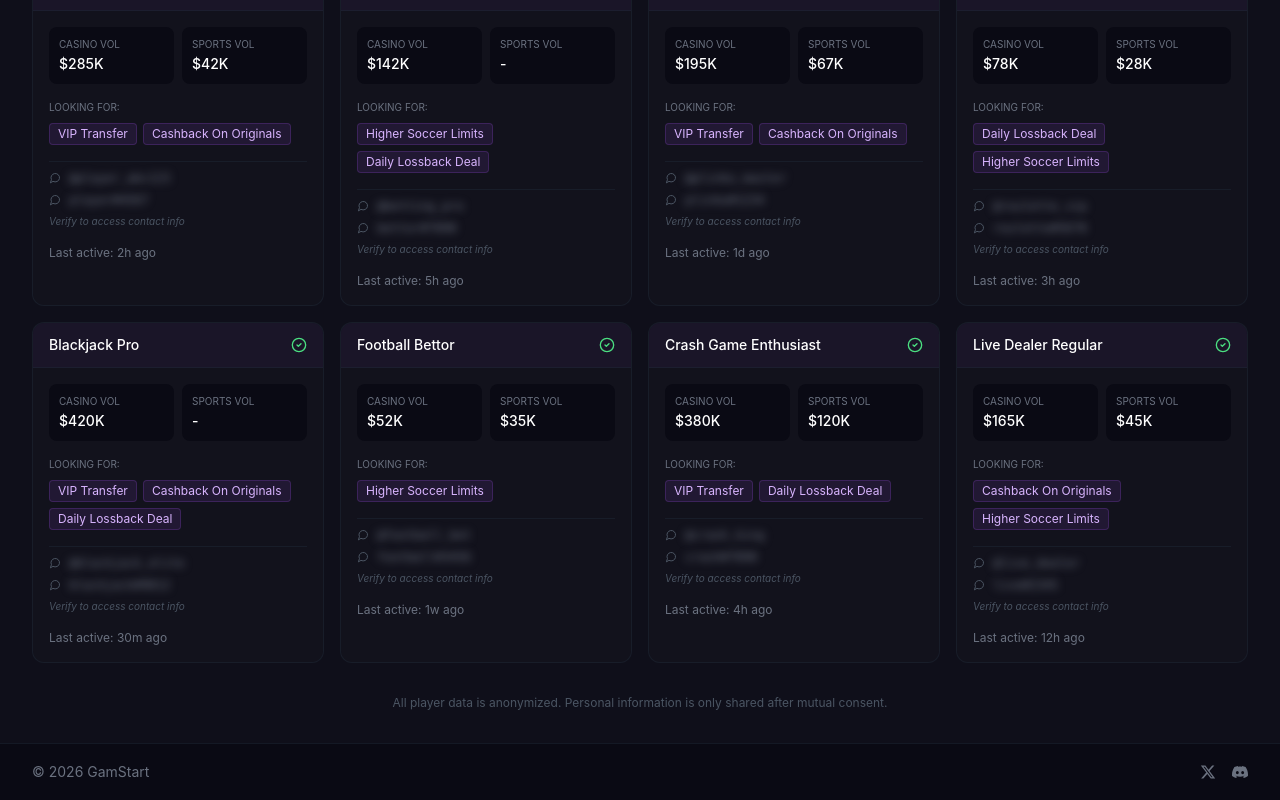
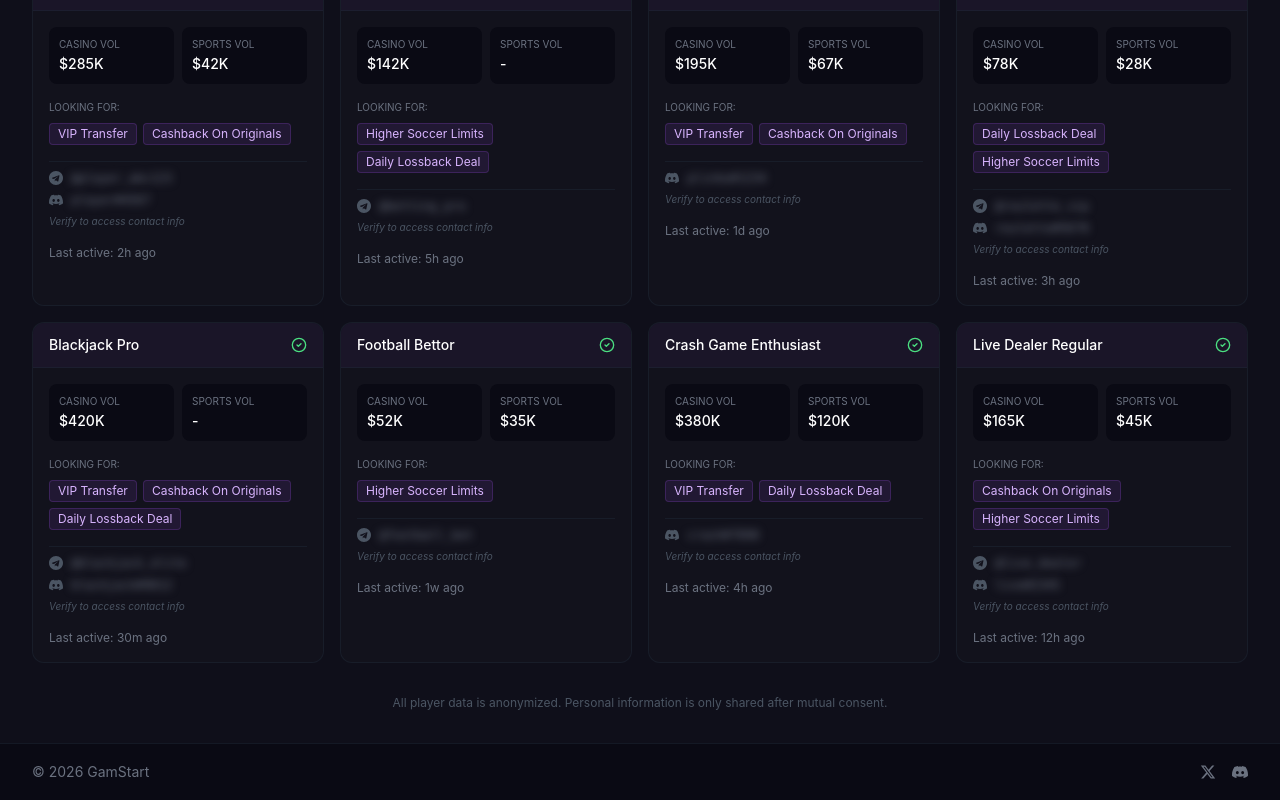
Before and after one commit to test12312as1/sadsa, a Next.js app: page /vip-dashboard in a window 1280 px wide. Shown: the part 878-1678 px from the top of the page. Built offline with nearby package versions, Linux system fonts and the light colour scheme.

Commit message:
Update page.js

```diff
--- a/app/vip-dashboard/page.js
+++ b/app/vip-dashboard/page.js
@@ -1,8 +1,15 @@
 'use client';
 
 import { useState } from 'react';
-import { Crown, Clock, ChevronRight, BarChart3, Building2, CheckCircle2, MessageCircle } from 'lucide-react';
+import { Crown, Clock, ChevronRight, BarChart3, Building2, CheckCircle2 } from 'lucide-react';
 import Link from 'next/link';
+
+// Telegram Icon
+const TelegramIcon = ({ size = 14 }) => (
+  <svg width={size} height={size} viewBox="0 0 24 24" fill="currentColor">
+    <path d="M12 0C5.373 0 0 5.373 0 12s5.373 12 12 12 12-5.373 12-12S18.627 0 12 0zm5.894 8.221l-1.97 9.28c-.145.658-.537.818-1.084.508l-3-2.21-1.446 1.394c-.14.18-.357.295-.6.295-.002 0-.003 0-.005 0l.213-3.054 5.56-5.022c.24-.213-.054-.334-.373-.12l-6.87 4.326-2.96-.924c-.64-.203-.658-.64.135-.954l11.566-4.458c.538-.196 1.006.128.832.941z"/>
+  </svg>
+);
 
 // Demo verified VIPs (anonymized) - with game preferences instead of casino
 const DEMO_VIPS = [
@@ -21,7 +28,6 @@ const DEMO_VIPS = [
     volumeSports: 0,
     lastActive: '5h ago',
     telegram: '@betting_pro',
-    discord: 'bettor#7890',
     lookingFor: ['Higher Soccer Limits', 'Daily Lossback Deal']
   },
   {
@@ -29,7 +35,6 @@ const DEMO_VIPS = [
     volumeCasino: 195000,
     volumeSports: 67000,
     lastActive: '1d ago',
-    telegram: '@plinko_master',
     discord: 'plinko#1234',
     lookingFor: ['VIP Transfer', 'Cashback On Originals']
   },
@@ -57,7 +62,6 @@ const DEMO_VIPS = [
     volumeSports: 35000,
     lastActive: '1w ago',
     telegram: '@football_bet',
-    discord: 'football#3456',
     lookingFor: ['Higher Soccer Limits']
   },
   {
@@ -65,7 +69,6 @@ const DEMO_VIPS = [
     volumeCasino: 380000,
     volumeSports: 120000,
     lastActive: '4h ago',
-    telegram: '@crash_king',
     discord: 'crash#7890',
     lookingFor: ['VIP Transfer', 'Daily Lossback Deal']
   },
@@ -348,18 +351,26 @@ export default function VIPDashboard() {
 
                 {/* Blurred Contact Info */}
                 <div className="space-y-1.5 pt-2 border-t border-gray-800/50">
+                  {vip.telegram && (
                     <div className="flex items-center gap-2">
-                    <MessageCircle className="text-gray-600" size={12} />
+                      <div className="text-gray-600">
+                        <TelegramIcon size={14} />
+                      </div>
                       <div className="text-xs text-gray-500 font-mono blur-sm select-none">
                         {vip.telegram}
                       </div>
                     </div>
+                  )}
+                  {vip.discord && (
                     <div className="flex items-center gap-2">
-                    <MessageCircle className="text-gray-600" size={12} />
+                      <div className="text-gray-600">
+                        <DiscordIcon size={14} />
+                      </div>
                       <div className="text-xs text-gray-500 font-mono blur-sm select-none">
                         {vip.discord}
                       </div>
                     </div>
+                  )}
                   <div className="text-[10px] text-gray-600 italic mt-1">
                     Verify to access contact info
                   </div>
```
Lines whose indentation alone changed are shown as unchanged.
